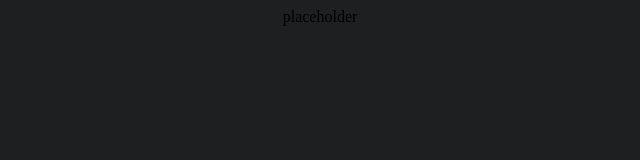
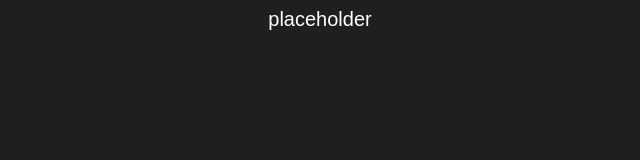
Before and after one commit to mrdavizon/ECE_round_1_proj, a plain HTML site: page index.html in a window 1280 px wide. Shown: the whole page, without its empty margins (320-960 px from the left). Drawn offline with Linux system fonts and the light colour scheme; some packages are replaced by stand-ins of ours; a script that the page names is missing.

Commit message:
modified:   index.html

```diff
--- a/index.html
+++ b/index.html
@@ -11,6 +11,12 @@
         height: 600px;
         width: 800px;
       }
+      .text{
+        color: white;
+        font-family: arial;
+        font-size: 20px;
+        font-weight: 200;
+      }
       /*
       @media only screen and (max-width: 880px)
       {
@@ -23,8 +29,7 @@
     <script type="module" src="https://ajax.googleapis.com/ajax/libs/model-viewer/3.3.0/model-viewer.min.js"></script>
     <center>
       <model-viewer src="placeholder.glb" ar shadow-intensity="1" camera-controls touch-action="pan-y"></model-viewer>
-      <p>placeholder</p>
+      <div class="text">placeholder</div>
     </center>
-
   </body>
 </html>
```
